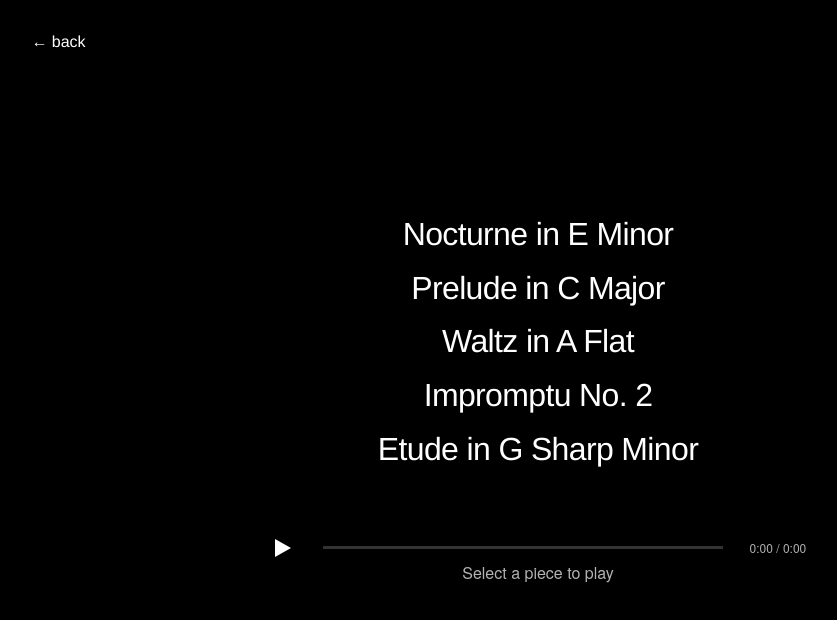
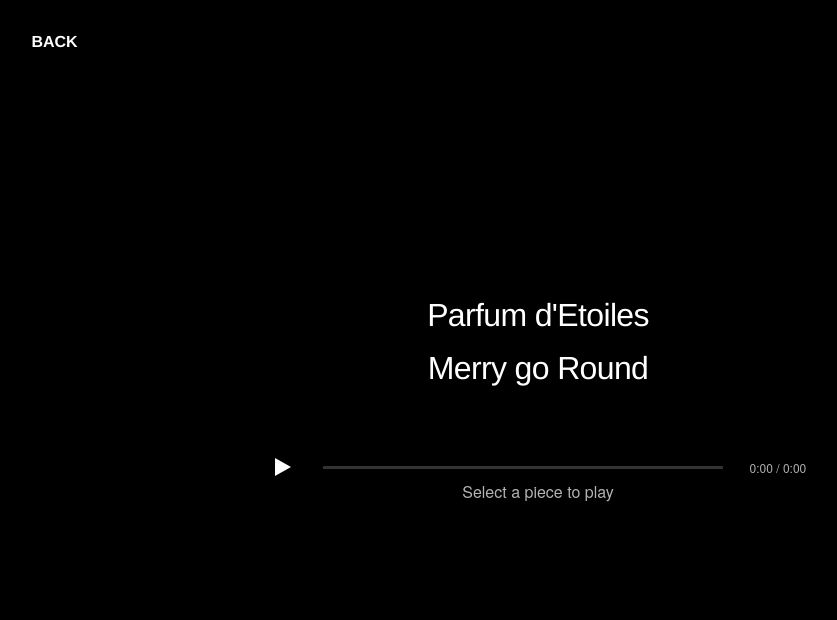
Before and after one commit to casiopeosis/casiopeas_web, a plain HTML site: page music.html in a window 1280 px wide. Shown: the whole page, without its empty margins (102-939 px from the left). Drawn offline with Linux system fonts and the light colour scheme.

Commit message:
Update font weight and song titles in music.html

```diff
--- a/music.html
+++ b/music.html
@@ -28,7 +28,7 @@
             text-decoration: none;
             transition: opacity 0.3s;
             font-family: 'Helvetica Neue Medium', 'Helvetica', Arial, sans-serif;
-            font-weight: 200;
+            font-weight: 900;
             font-stretch: normal;
         }
 
@@ -144,15 +144,12 @@
 </head>
 <body>
     <div class="music-container">
-        <a href="index.html" class="music-back-link">← back</a>
+        <a href="index.html" class="music-back-link">BACK</a>
 
         <div class="music-title-list">
             <!-- Add your songs here. Each data-src should point to your audio file -->
-            <div class="song-title" data-src="/* path/to/your/song1.mp3 */">Nocturne in E Minor</div>
-            <div class="song-title" data-src="/* path/to/your/song2.mp3 */">Prelude in C Major</div>
-            <div class="song-title" data-src="/* path/to/your/song3.mp3 */">Waltz in A Flat</div>
-            <div class="song-title" data-src="/* path/to/your/song4.mp3 */">Impromptu No. 2</div>
-            <div class="song-title" data-src="/* path/to/your/song5.mp3 */">Etude in G Sharp Minor</div>
+            <div class="song-title" data-src="/* path/to/your/song1.mp3 */">Parfum d'Etoiles</div>
+            <div class="song-title" data-src="/* path/to/your/song1.mp3 */">Merry go Round</div>
         </div>
 
         <div class="player-controls">
```
